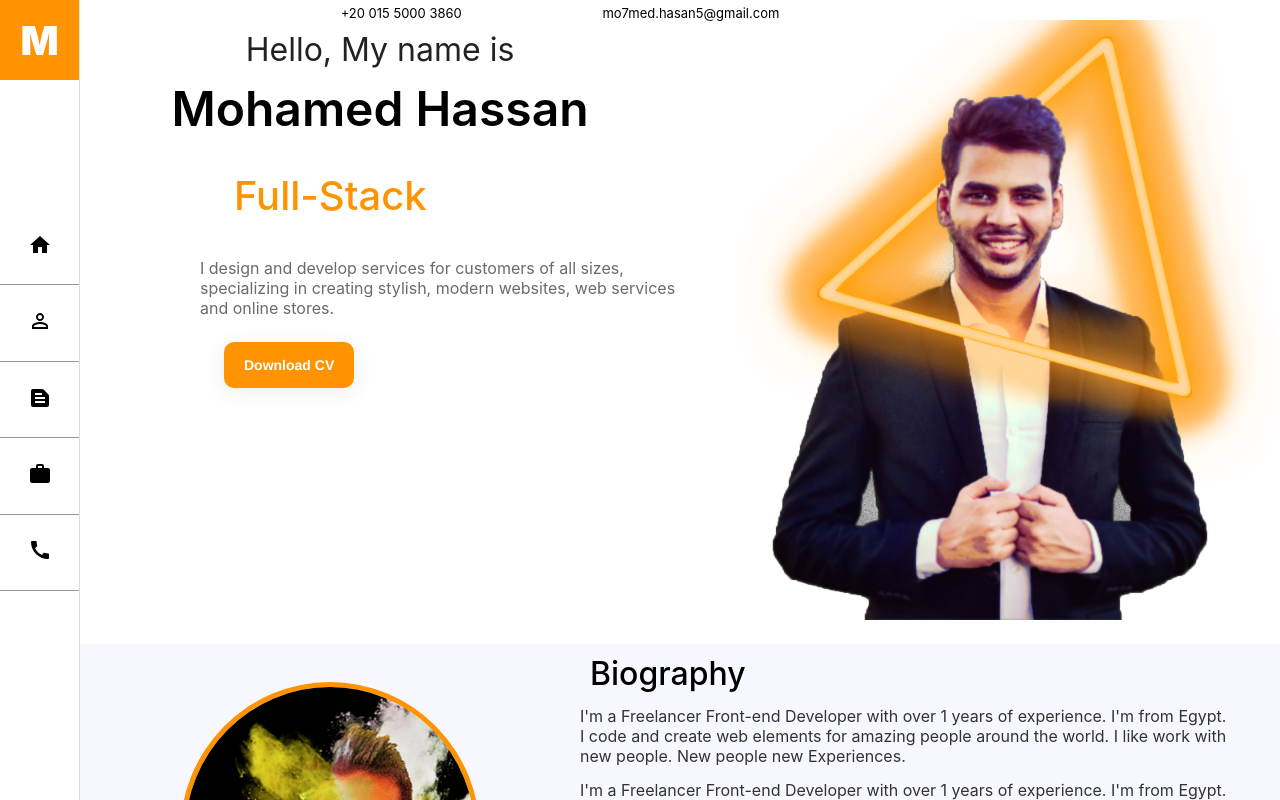
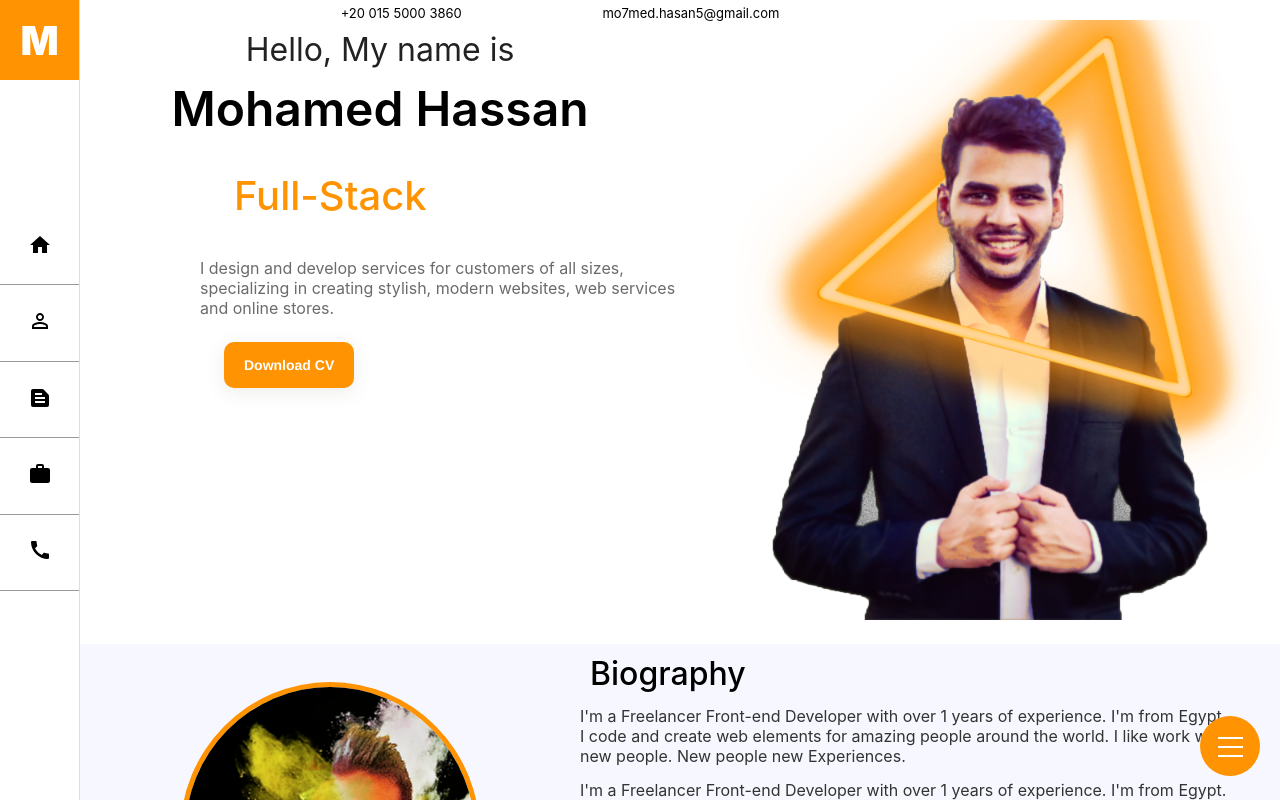
Before and after one commit to mo7medhasan/profile, a React (Create React App) app: page / in a window 1280 px wide. Shown: the top 800 px of the page. Built offline with nearby package versions, Linux system fonts and the light colour scheme.

Commit message:
icon shaw meun

```diff
--- a/src/components/Contact/Contact.js
+++ b/src/components/Contact/Contact.js
@@ -55,7 +55,7 @@ export default function Contact() {
           <Grid item container sx={12} md={7}>
 
             <h3> Say Something </h3>
-            <form action="https://formsubmit.co/mo7med.hasan5@gmail.com" method="POST"  >
+            <form action="https://formsubmit.co/mo7med.hasan5@gmail.com" method="POST" >
               <Grid container spacing={1}>
                 <Grid xs={12} sm={6} item>
                   <TextField
--- a/src/components/siderbar/style.css
+++ b/src/components/siderbar/style.css
@@ -28,19 +28,3 @@
     text-align: center;
     margin: auto;
 }
-
-.borderForIcon:hover .itemIcon,.itemIcon:hover {
-    cursor: pointer;
-   color: #ff9301;
-}
-
-.borderForIcon {
-    border-bottom: 1px solid #999;
-    width: 100%;
-    text-align: center;
-    display: flex;
-    flex-direction: column;
-    justify-content: center;
-    align-items: center;
-    padding: 30% 0;
-}
--- a/src/page/Home.js
+++ b/src/page/Home.js
@@ -1,19 +1,31 @@
-import React from 'react'
-import Main from '../components/main/Main'
+import React from "react";
+import Main from "../components/main/Main";
 
-import Sidebar from '../components/siderbar/Sidebar'
-import './style.css'
+import Sidebar from "../components/siderbar/Sidebar";
+import "./style.css";
 export default function Home() {
+    const togglerMenu=()=>{
+       document.querySelector('.toggler-menu>div').classList.toggle("active");
+    document.querySelector('.sidebarStyle').classList.toggle("sidebarStyle-active");
 
-
+    }
   return (
     <>
-            <aside  className='sidebarStyle'>
+      <aside className="sidebarStyle">
         <Sidebar />
       </aside>
-             <main  className='mainStyle'>
+      <main className="mainStyle">
         <Main />
+        <div className="mob-header">
+          <button className="toggler-menu" style={{cursor: "none"}} onClick={togglerMenu} >
+            <div className="">
+              <span></span>
+              <span></span>
+              <span></span>
+            </div>
+          </button>
+        </div>
       </main>
     </>
-    )
+  );
 }
--- a/src/page/style.css
+++ b/src/page/style.css
@@ -44,7 +44,74 @@
     background: #fff;
     color: #fff;
 }
- /* .sidebarStyle {
+ .sidebarStyle-active {
     display: block;
     z-index: 9999;
-  } */
+  }
+
+.borderForIcon:hover .itemIcon,.itemIcon:hover {
+  cursor: pointer;
+ color: #ff9301;
+}
+
+.borderForIcon {
+  border-bottom: 1px solid #999;
+  width: 100%;
+  text-align: center;
+  display: flex;
+  flex-direction: column;
+  justify-content: center;
+  align-items: center;
+  padding: 30% 0;
+}
+.mob-header {
+
+  position: fixed;
+  right: 20px;
+  bottom: 20px;
+  z-index: 11;
+}
+.toggler-menu span {
+  position: absolute;
+
+  left: 0;
+  bottom: 0;
+  right: 0;
+  width: 25px;
+  height: 2px;
+  margin: auto;
+  background: #fff;
+  color: #fff;
+}.toggler-menu span:first-child {
+  top: -17px;
+}.toggler-menu span:nth-child(2) {
+  top: 2px;
+}.toggler-menu span:nth-child(3) {
+  top: auto;
+  bottom: 19px;
+}.toggler-menu span {
+  transition: .3s;
+}a, button {
+  cursor: pointer!important;
+}.toggler-menu {
+  width: 60px;
+  height: 60px;
+  position: relative;
+  border-radius: 50%;
+  padding: 0;
+  background: #ff9301;
+  border: none;
+  cursor: pointer;
+  margin-left: auto;
+}.toggler-menu .active span:first-child {
+  top: 0;
+  -webkit-transform: rotate(45deg);
+  transform: rotate(45deg);
+}.toggler-menu .active span:nth-child(2) {
+  left: 50%;
+  width: 0;
+}.toggler-menu .active span:nth-child(3) {
+  top: 18px;
+  -webkit-transform: rotate(-45deg);
+  transform: rotate(-45deg);
+}
```
Lines whose indentation alone changed are shown as unchanged.
